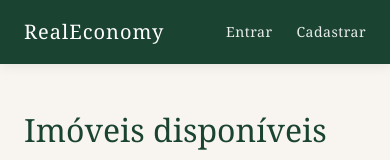
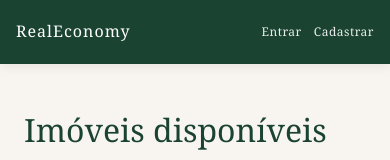
Before and after one commit to insper-classroom/2026-1-progeficaz-projeto3-front-realeconomy_, a React (Vite) app: page / in a window 390 px wide. Shown: the top 160 px of the page. Built offline with nearby package versions, Linux system fonts and the light colour scheme; no server answers.

Commit message:
navbar mobile

```diff
--- a/src/components/Navbar.css
+++ b/src/components/Navbar.css
@@ -60,3 +60,25 @@
     background-color: rgba(255, 255, 255, 0.1);
     border-color: var(--branco);
 }
+
+@media (max-width: 768px) {
+    .navbar {
+        padding: 0 16px;
+    }
+
+    .navbar-logo {
+        font-size: 16px;
+    }
+
+    .navbar-links {
+        gap: 12px;
+    }
+
+    .navbar-links a {
+        font-size: 12px;
+    }
+
+    .navbar-usuario {
+        display: none;
+    }
+}
```
